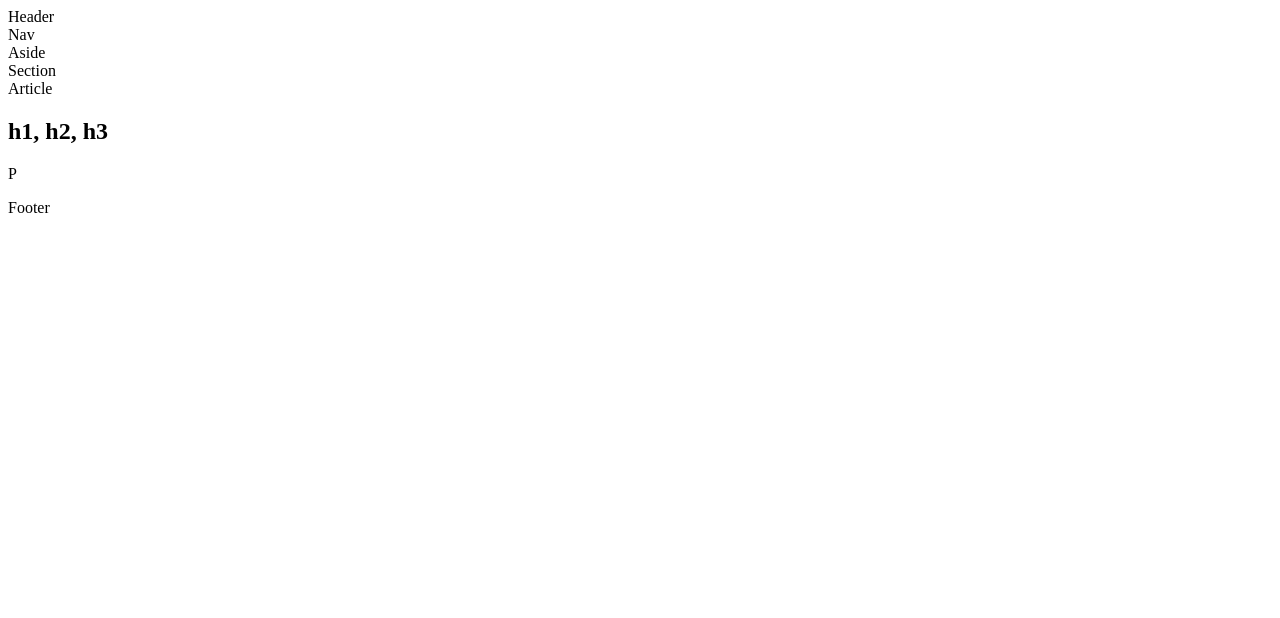
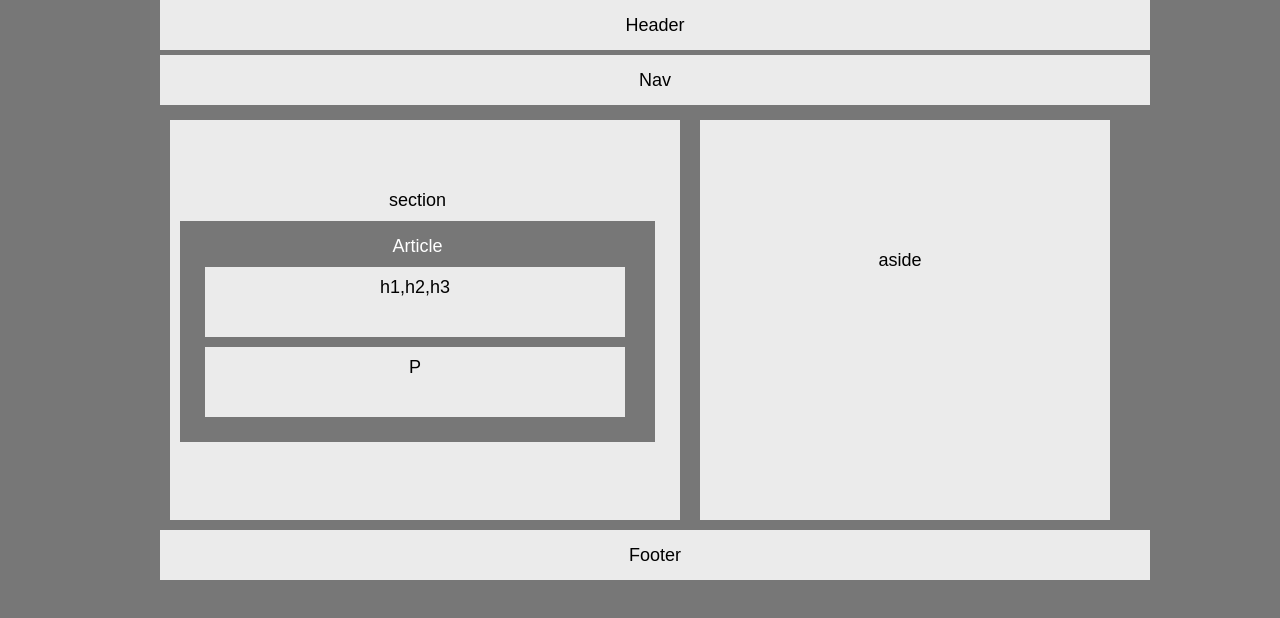
Before and after one commit to ChristenMcF/HW-Wireframe, a plain HTML site: page Index.html in a window 1280 px wide. Drawn offline with Linux system fonts and the light colour scheme.

Commit message:
Final Result

```diff
--- a/Index.html
+++ b/Index.html
@@ -8,42 +8,33 @@
 </head>
 
 <body>
+    <header>
+     Header
+    </header>
 
-  <header id="header">
-    Header
-  </header>
-
-  <nav id="nav">
-    Nav
+  <nav>
+      Nav
   </nav>
 
-  <section id="right">
-    <aside>
-      Aside
-    </aside>
-  </section>
+<div class="group">
 
-  <section id="left">
-    Section
-  </section>
+<section>
+section
 
-  <section id="article">
     <article>
       Article
+
+      <p class="p">h1,h2,h3</p>
+      <p class="p">P</p>
+
     </article>
-  </section>
+    </section>
 
-  <section>
-    <div id="division">
-      <h1>h1, h2, h3</h1>
-      <p>P</p>
-    </div>
-  </section>
+<aside>
+aside
+</aside>
 
-  <footer id="footer">
+</div>
+  <footer>
     Footer
   </footer>
-
-</body>
-
-</html>
--- a/Style.css
+++ b/Style.css
@@ -0,0 +1,91 @@
+  body {
+
+	margin: 0 auto;
+	font-family: Arial,Helvetica Neue,Helvetica,sans-serif;
+	font-size: 18px;
+	background: #777;
+  max-width: 960px;
+}
+
+header {
+	height:20px;
+    background:#ebebeb;
+   	width: 960px;
+   	margin: 0 auto;
+    padding: 15px;
+	text-align: center;
+
+}
+
+nav {
+	height:20px;
+    background:#ebebeb;
+   	width:960px;
+    margin:5px auto;
+ 	padding: 15px;
+   	text-align: center;
+}
+
+section{
+    background-color:#ebebeb ;
+    width:495px;
+    height:300px;
+    text-align:center;
+    margin:10px;
+    float:left;
+    padding-left: 0px;
+    padding-right:15px;
+    padding-top:70px;
+    padding-bottom:30px;
+
+
+
+}
+.group:after {
+
+    content:"";
+    display:block;
+    clear:both;
+}
+aside{
+    background-color:#ebebeb;
+    width:400px;
+    height:270px;
+    text-align:center;
+    margin:10px;
+  	float: right;
+    padding-top:130px;
+    padding-bottom:0px;
+    padding-right:10px;
+    padding-left:0px;
+
+}
+
+article {
+	color:white;
+ 	 margin:10px;
+	background: #777;
+	padding:15px;
+}
+
+
+.p {
+	color:black;
+	padding: 10px;
+    background-color:#ebebeb ;
+    width:400px;
+    height:50px;
+    text-align:center;
+    margin:10px;
+
+}
+
+footer {
+	height:20px;
+    background:#ebebeb;
+   	width:960px;
+    padding: 15px;
+	text-align: center;
+	margin: 0 auto;
+
+}
```
